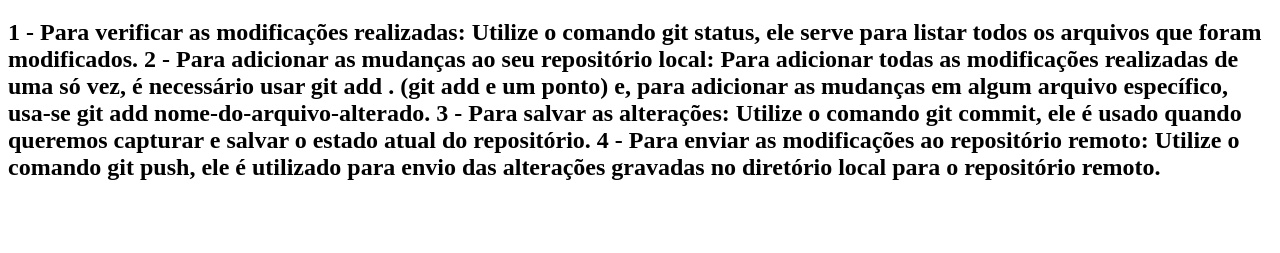
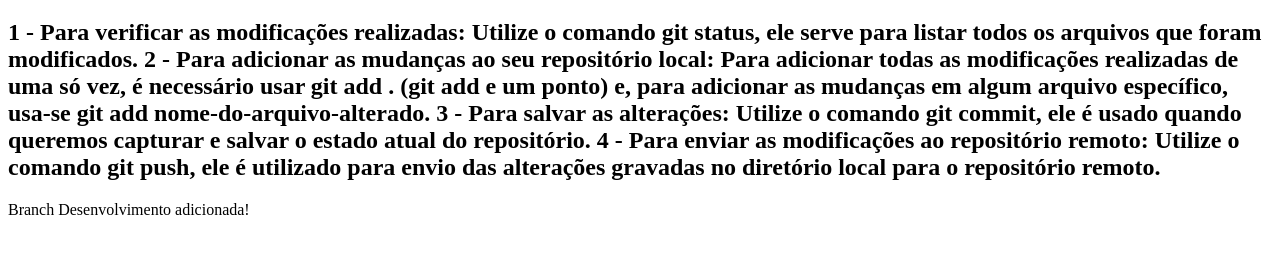
Before and after one commit to charlespsc/diversos, a plain HTML site: page index.html in a window 1280 px wide. Shown: the part 61-314 px from the top of the page. Drawn offline with Linux system fonts and the light colour scheme.

Commit message:
branch dev

```diff
--- a/index.html
+++ b/index.html
@@ -21,6 +21,7 @@
         4 - Para enviar as modificações ao repositório remoto:
         Utilize o comando git push, ele é utilizado para envio das alterações gravadas no diretório local para o repositório remoto.
     </h2>
+    <p>Branch Desenvolvimento adicionada!</p>
     </form>
 </body>
 </html>
```
